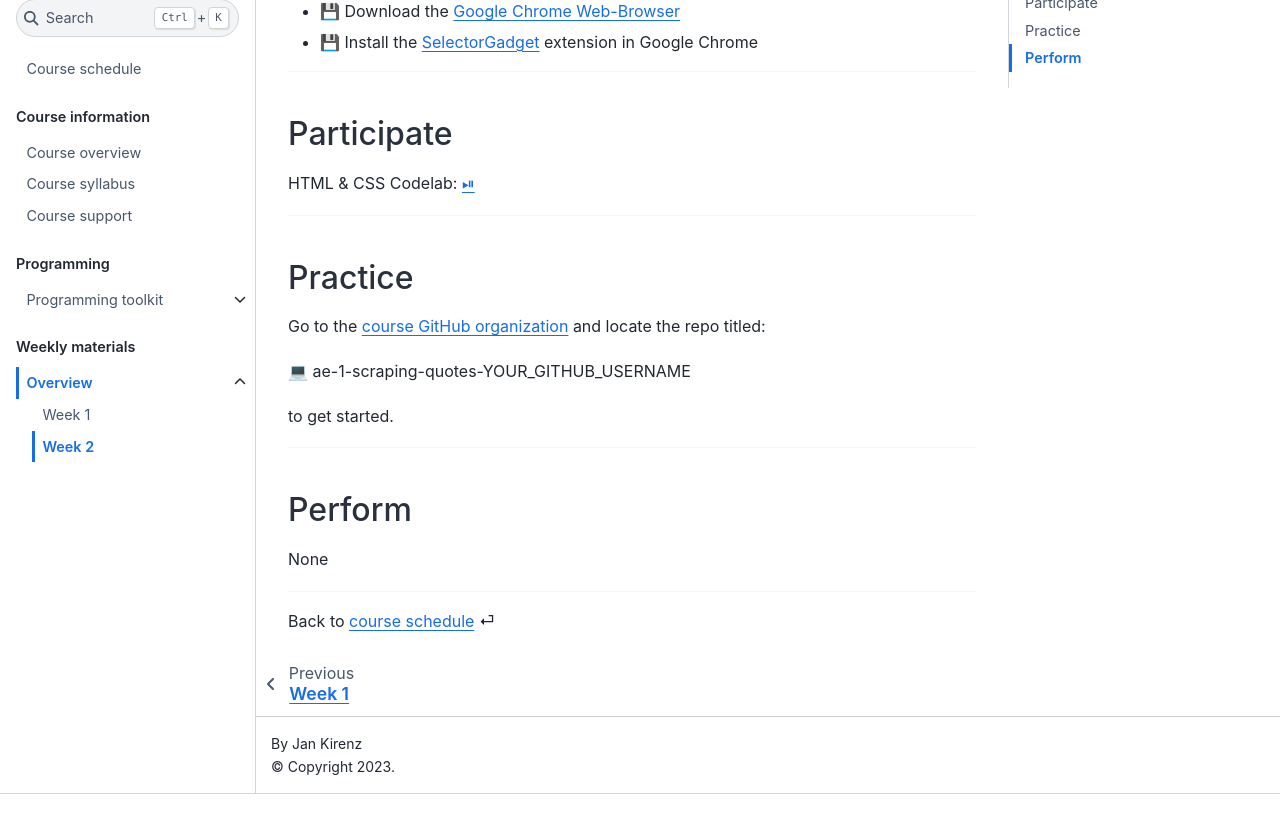
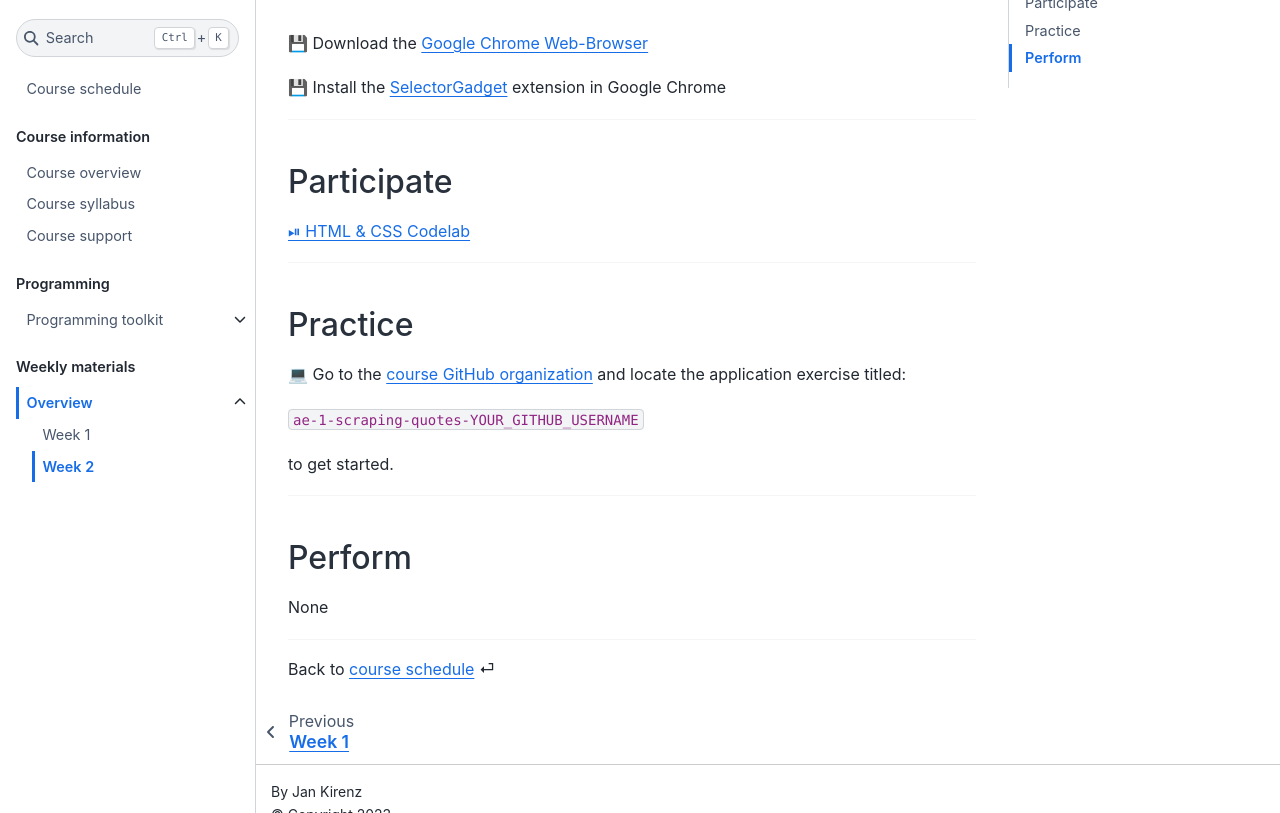
Before and after one commit to om2-ws22/website, a Jupyter Book: the page built from weeks/week2.md, in a window 1280 px wide and 900 px high, scrolled down 904 px, cut to the strip 87-900 px from the top of the window. Built offline with Jupyter Book 1.0.4 settings and Sphinx 7.4.7 and the Sphinx Book theme 1.1.4, drawn with Linux system fonts in a browser that asks for light colours; comment, search, counter and statistics services are not loaded.

Commit message:
Update week2.md

```diff
--- a/weeks/week2.md
+++ b/weeks/week2.md
@@ -6,22 +6,24 @@
 (prepare)=
 ## Prepare
 
-- 📺  Watch this video from w3schools which covers relevant basics of "Hyper Text Markup Language" (HTML):
+📺  Watch this video from w3schools which covers relevant basics of "Hyper Text Markup Language" (HTML):
 
 <iframe width="560" height="315" src="https://www.youtube-nocookie.com/embed/ewZ_YWbIWXI" title="YouTube video player" frameborder="0" allow="accelerometer; autoplay; clipboard-write; encrypted-media; gyroscope; picture-in-picture" allowfullscreen></iframe>
 
 <br>
 
-- 📺  Watch this short video tutorial about the Cascading Style Sheets (CSS) Syntax:
+📺  Watch this short video tutorial about the Cascading Style Sheets (CSS) Syntax:
 
 <iframe width="560" height="315" src="https://www.youtube-nocookie.com/embed/QqmCs2UTS8s" title="YouTube video player" frameborder="0" allow="accelerometer; autoplay; clipboard-write; encrypted-media; gyroscope; picture-in-picture" allowfullscreen></iframe>
 
+
+<br>
 <br>
 
 
-- 💾 Download the [Google Chrome Web-Browser](https://www.google.com/intl/de_de/chrome/)
+💾 Download the [Google Chrome Web-Browser](https://www.google.com/intl/de_de/chrome/)
 
-- 💾 Install the [SelectorGadget](https://chrome.google.com/webstore/detail/selectorgadget/mhjhnkcfbdhnjickkkdbjoemdmbfginb) extension in Google Chrome
+💾 Install the [SelectorGadget](https://chrome.google.com/webstore/detail/selectorgadget/mhjhnkcfbdhnjickkkdbjoemdmbfginb) extension in Google Chrome
 
 
 ---
@@ -29,7 +31,7 @@
 (participate)=
 ## Participate
 
- HTML & CSS Codelab: [⏯](https://kirenz.github.io/codelabs/codelabs/webscraping/#0)
+[⏯ HTML & CSS Codelab](https://kirenz.github.io/codelabs/codelabs/webscraping/#0)
 
 
 ---
@@ -37,9 +39,9 @@
 (practice)=
 ## Practice
 
-Go to the [course GitHub organization](https://github.com/orgs/om2-ws22/repositories) and locate the repo titled:
+💻 Go to the [course GitHub organization](https://github.com/orgs/om2-ws22/repositories) and locate the application exercise titled:
 
-💻 ae-1-scraping-quotes-YOUR_GITHUB_USERNAME
+`ae-1-scraping-quotes-YOUR_GITHUB_USERNAME`
 
 to get started.
 
```
